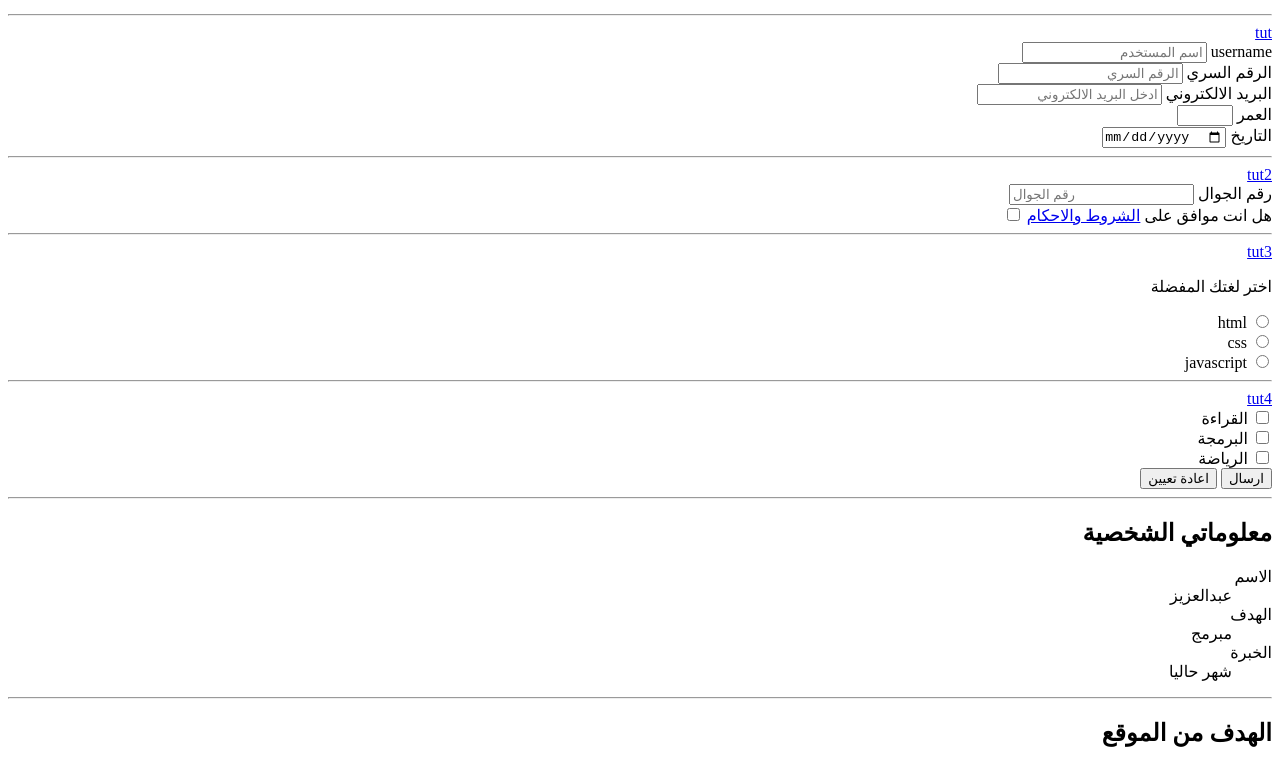
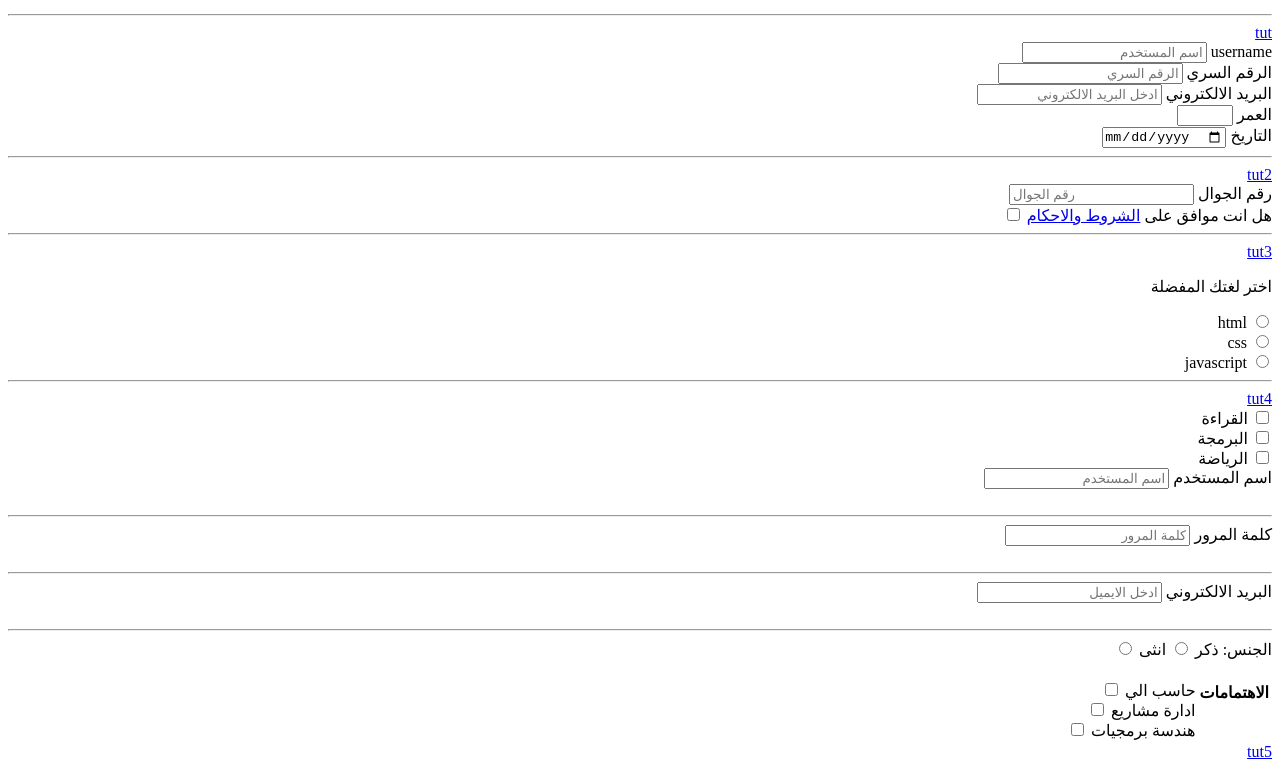
Before and after one commit to i3zprog/testing-web, a plain HTML site: page testing web updated/i3zprog/index.html in a window 1280 px wide. Shown: the part 159-920 px from the top of the page. Drawn offline with Linux system fonts and the light colour scheme.

Commit message:
update 4

```diff
--- a/testing web updated/i3zprog/index.html
+++ b/testing web updated/i3zprog/index.html
@@ -47,7 +47,8 @@
         <label for="email">البريد الالكتروني</label>
         <input type="email" id="email" name="email" placeholder="ادخل البريد الالكتروني">
         <br>
-        <!--max تعني الحد الاعلى للرقم min الحد الادنى للرقم-->
+
+        <!--max تعني الحد الاعلى للعمر max الحد الادنى للعمر-->
         <label for="age">العمر</label>
         <input type="number" id="age" name="age" max="30" min="18">
         <br>
@@ -84,6 +85,70 @@
         <input type="checkbox" name="interest" id="int3" value="sports">
         <label for="int3">الرياضة</label><br>
 
+          <a href="#الاهتمامات"id=></a>
+    <form method="get">
+    <label for="username">اسم المستخدم</label>
+    <input type="text" name="name" id="username" placeholder="اسم المستخدم"><Br></Br>
+<hr>
+<!-- pattern تعني نوع المدخل سواء كان احرف او ارقام او رموز هنا المراد ارقام من 0 الى 9 والحد للارقام 10 ما يزيد عن ذلك لا يمكن ارسالة -->
+    <label for="password">كلمة المرور</label>
+    <input type="password" name="pass" id="password" required placeholder="كلمة المرور" pattern=[0-9]{10}><br><br>
+<hr>
+    <label for="email">البريد الالكتروني</label>
+    <input type="email" name="mail" id="email" required placeholder="ادخل الايميل"><br><br>
+<hr>
+    <label for="gend">الجنس:</label>
+
+    <label for="male">ذكر</label>
+    <input type="radio" name="geen" id="male" value="male">
+
+    <label for="female">انثى</label>
+    <input type="radio" name="geen" id="female" value="female">
+</form>
+
+<section id="intrests"></section>
+<table>
+    <th>
+        <P>الاهتمامات</P><br>
+    </th>
+    <td>
+
+<br>
+    <label for="intrests1">حاسب الي</label>
+    <input type="checkbox" name="intrests" id="intrests1" value="programming">
+
+<br>
+<label for="intrests2">ادارة مشاريع</label>
+    <input type="checkbox" name="intrests" id="intrests2" value="pm">
+<br>
+    <label for="intrests3">هندسة برمجيات</label>
+    <input type="checkbox" name="intrests" id="intrests3" value="SE">
+
+    </td>
+</table>
+    <a href="../images/3.png">tut5</a>
+    <br>
+    <label for="subject">نوع الاستفسار</label>
+    <select name="subject" id="subject">
+
+
+
+        <option value="استفسار">استفسار</option>
+
+
+
+        <option value="مشكلة">مشلكة</option>
+        <option value="طلب شراكة">طلب شراكة</option>
+        <option value="عام">طلب عام</option>
+    </select><br>
+
+<!-- cols هو عرض بوكس الرسالة rows هو طول بوكس الرسالة required يعني مطلوب ادخل اي شي داخل العنصر -->
+<!-- maxlength الحد الاعلى للحروف المدخله minlength الحد الادنى للحروف المدخلة -->
+    <a href="../images/تنزيل (5).png">tut6</a><br>
+    <!--pattren requitre placeholder ذا شرح لهم tut 7 -->
+    <a href="../images/تنزيل (7).png">tut7</a>
+    <label for="massage"></label>
+    <textarea name="massage" id="massage" cols="30" rows="5" required placeholder="اكتب رسالتك هنا " maxlength="34" minlength="10"></textarea>
 
 
         <input type="submit" value="ارسال">
```
Also changed, not shown: testing web updated/images/3.png (added), testing web updated/images/تنزيل (5).png (added), testing web updated/images/تنزيل (7).png (added).
